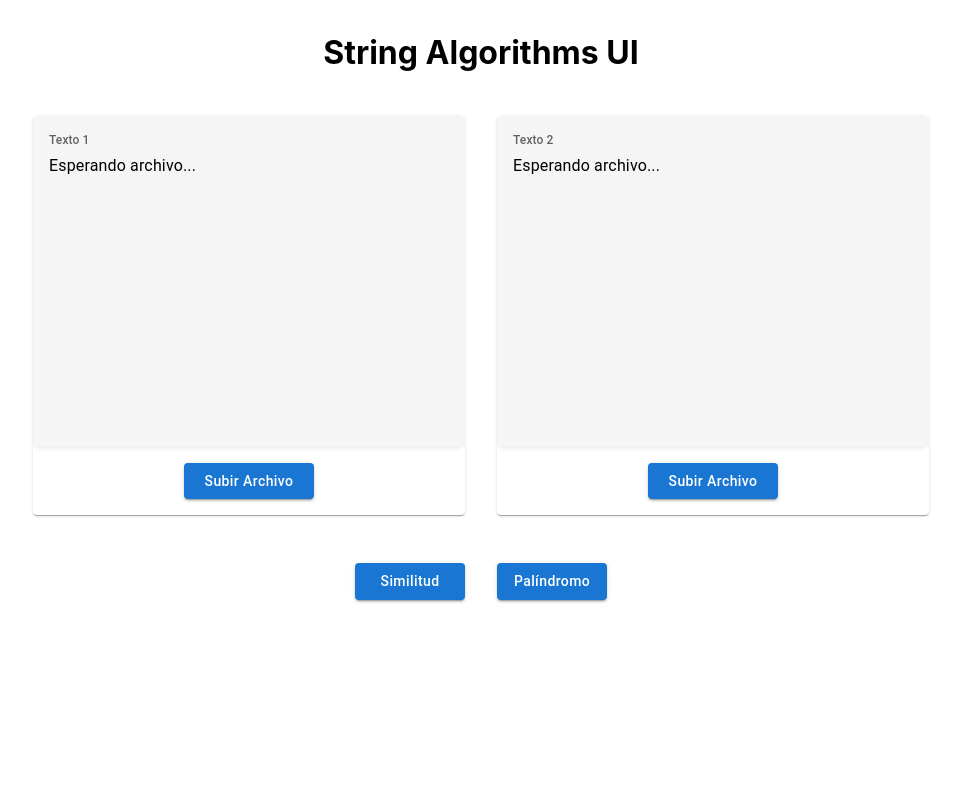
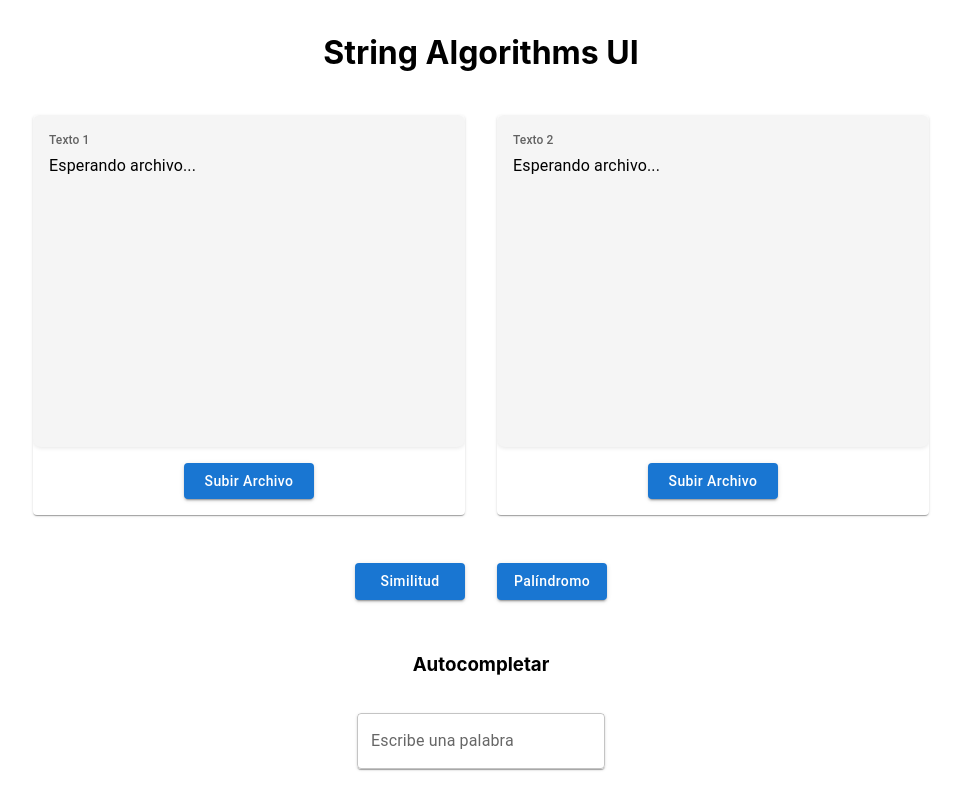
Before and after one commit to JimenaCarmona2/String-Algorithms-UI, a React (Vite) app in the folder string-algorithms-app/: page / in a window 1280 px wide. Shown: the whole page, without its empty margins (159-1120 px from the left). Built offline with nearby package versions, Linux system fonts and the light colour scheme.

Commit message:
Front-end Text Field Autocompletar y Favicon

```diff
--- a/string-algorithms-app/index.html
+++ b/string-algorithms-app/index.html
@@ -2,9 +2,9 @@
 <html lang="en">
   <head>
     <meta charset="UTF-8" />
-    <link rel="icon" type="image/svg+xml" href="/vite.svg" />
+    <link rel="icon" type="image/svg+xml" href="/favicon.png" />
     <meta name="viewport" content="width=device-width, initial-scale=1.0" />
-    <title>String Algorithms UI</title>
+    <title>String Algorithms</title>
   </head>
   <body>
     <div id="root"></div>
--- a/string-algorithms-app/src/App.tsx
+++ b/string-algorithms-app/src/App.tsx
@@ -5,6 +5,7 @@ import './index.css'
 import Card from '@mui/material/Card';
 import Stack from '@mui/material/Stack'
 import ActionButton from './components/ActionButton';
+import TextField from '@mui/material/TextField';
 
 function App() {
   // contenido de los dos archivos de texto
@@ -40,6 +41,14 @@ function App() {
           <ActionButton algorithmText='Palíndromo' onClick={ () => console.log('1')}></ActionButton>
         </Stack>
 
+        <h3>Autocompletar</h3>
+        <Card sx={{margin: '16px'}}>
+          <div className='column'>
+            <TextField id="outlined-basic" label="Escribe una palabra" variant="outlined" />
+
+          </div>
+        </Card>
+
     </div>
   )
 }
```
Also changed, not shown: string-algorithms-app/favicon.png (added).
